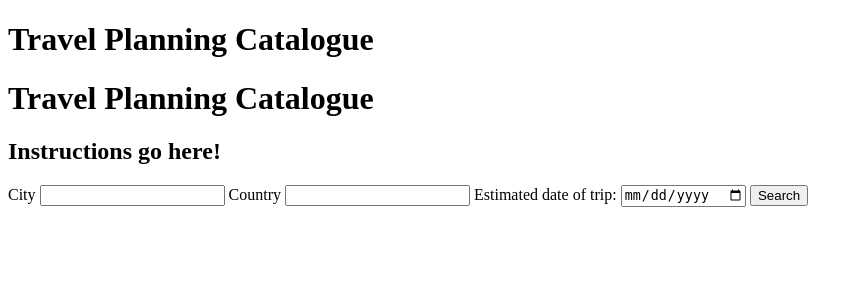
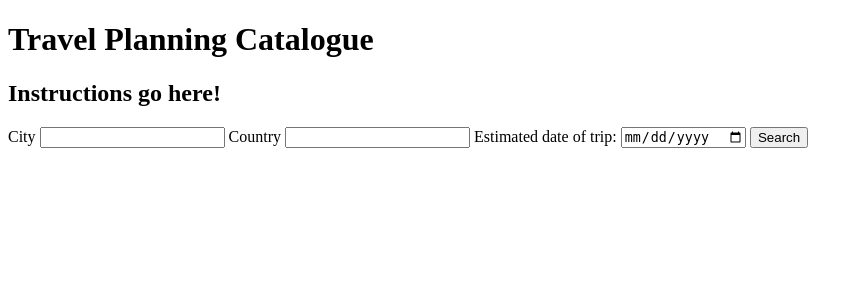
Before and after one commit to qdaniel4/capstoneProject4, a Flask app: page / in a window 1280 px wide. Shown: the top 300 px of the page, without its empty margins (0-863 px from the left). Run offline with Flask 2, Linux system fonts and the light colour scheme.

Commit message:
removed duplicate page title from index.html

```diff
--- a/templates/index.html
+++ b/templates/index.html
@@ -1,9 +1,6 @@
 {% extends "base.html" %}
 
 {% block content %}
-
-
-<h1>Travel Planning Catalogue</h1>
 
 <div id="instructions" class="content-box">
     <h2>Instructions go here!</h2>
```
